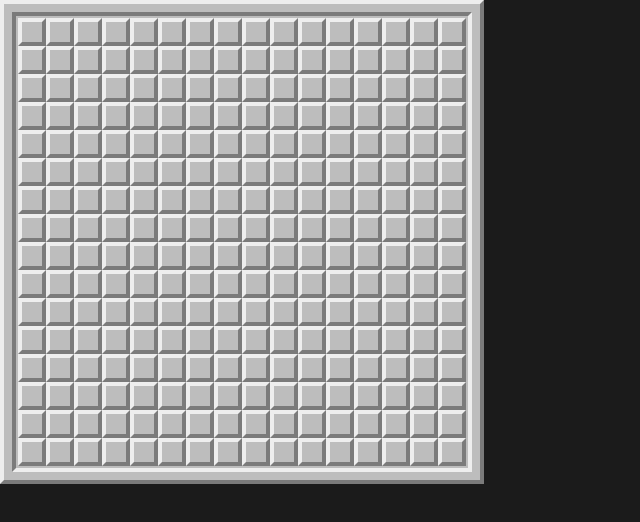
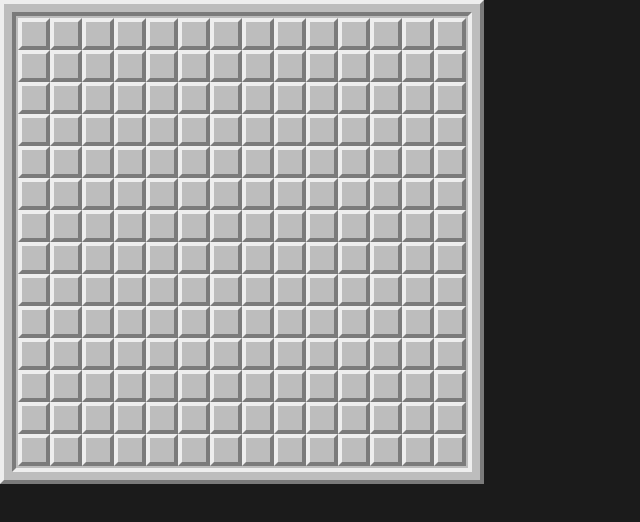
Before and after one commit to CyberFlameGO/minesweeper, a React (Create React App) app: page / in a window 1280 px wide. Shown: the top 522 px of the page, without its empty margins (0-640 px from the left). Built offline with nearby package versions, Linux system fonts and the light colour scheme.

Commit message:
reduce number of squares, increase font size

```diff
--- a/src/Minesweeper.scss
+++ b/src/Minesweeper.scss
@@ -12,8 +12,10 @@
     border-bottom: $width solid $shadow;
 }
 
+$size-cell: 32px;
+
 :root {
-    font-size: 15px;
+    font-size: $size-cell * 17 / 32;
 }
 
 html,
@@ -33,7 +35,6 @@ body {
 }
 
 table#Minesweeper {
-    $size-cell: 28px;
     $size-borders: 4px;
 
     font-family: "MineSweeper";
--- a/src/Minesweeper.tsx
+++ b/src/Minesweeper.tsx
@@ -91,7 +91,7 @@ const createClick = (board: number[][], actions: Action[]) => (
 const Minesweeper: React.FC<{}> = () => {
     const [board, setBoard, clearBoardStorage] = useStoredState<number[][]>(
         "board",
-        () => pipe(array2d(16)(16)(0), addBombs(20), calculateValues)
+        () => pipe(array2d(14)(14)(0), addBombs(20), calculateValues)
     );
 
     const [actions, setActions, clearActionsStorage] = useStoredState<Action[]>(
```
